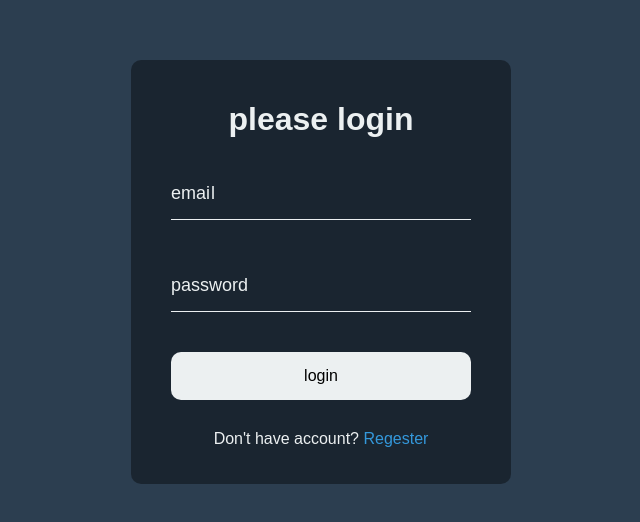
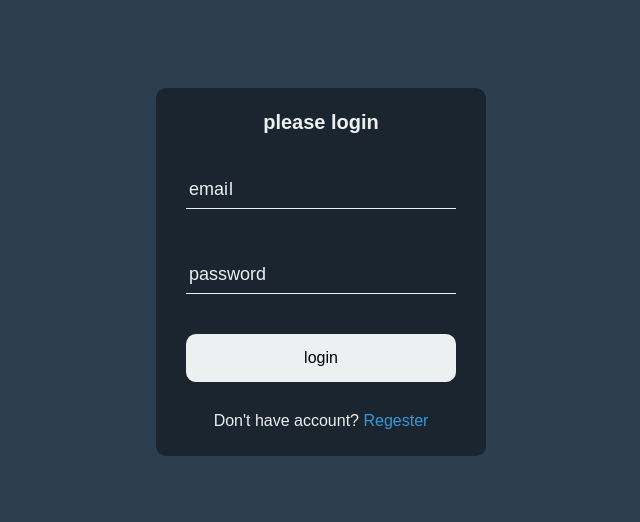
Before and after one commit to imsrdev/my-100-day-chalenge, a plain HTML site: page day-5-Form Wave Animation/index.html in a window 1280 px wide. Shown: the part 128-650 px from the top of the page, without its empty margins (319-959 px from the left). Drawn offline with Linux system fonts and the light colour scheme; a web font is replaced by a local one.

Commit message:
Update style.css

```diff
--- a/day-5-Form Wave Animation/style.css
+++ b/day-5-Form Wave Animation/style.css
@@ -89,3 +89,43 @@ body {
   margin-top: 30px;
   text-align: center;
 }
+@media (min-width: 380px) {
+  .container {
+    background-color: var(--form-color);
+    padding: 10px 15px;
+    border-radius: 10px;
+  }
+  .container h1 {
+    text-align: center;
+    margin-bottom: 30px;
+    font-size: 20px;
+  }
+  .form-control input {
+    background: transparent;
+    border: 0;
+    border-bottom: 1.2px solid var(--font-color);
+    display: block;
+    width: 90%;
+    padding: 15px 0;
+    font-size: 12px;
+    color: var(--font-color);
+    margin: 0 auto;
+  }
+  .form-control label {
+    position: absolute;
+    top: 15px;
+    left: 18px;
+  }
+  .btn {
+    cursor: pointer;
+    display: inline-block;
+    width: 90%;
+    background-color: var(--font-color);
+    padding: 15px;
+    font-family: inherit;
+    font-size: 16px;
+    border: 0;
+    border-radius: 10px;
+    margin: 0 5%;
+  }
+}
```
